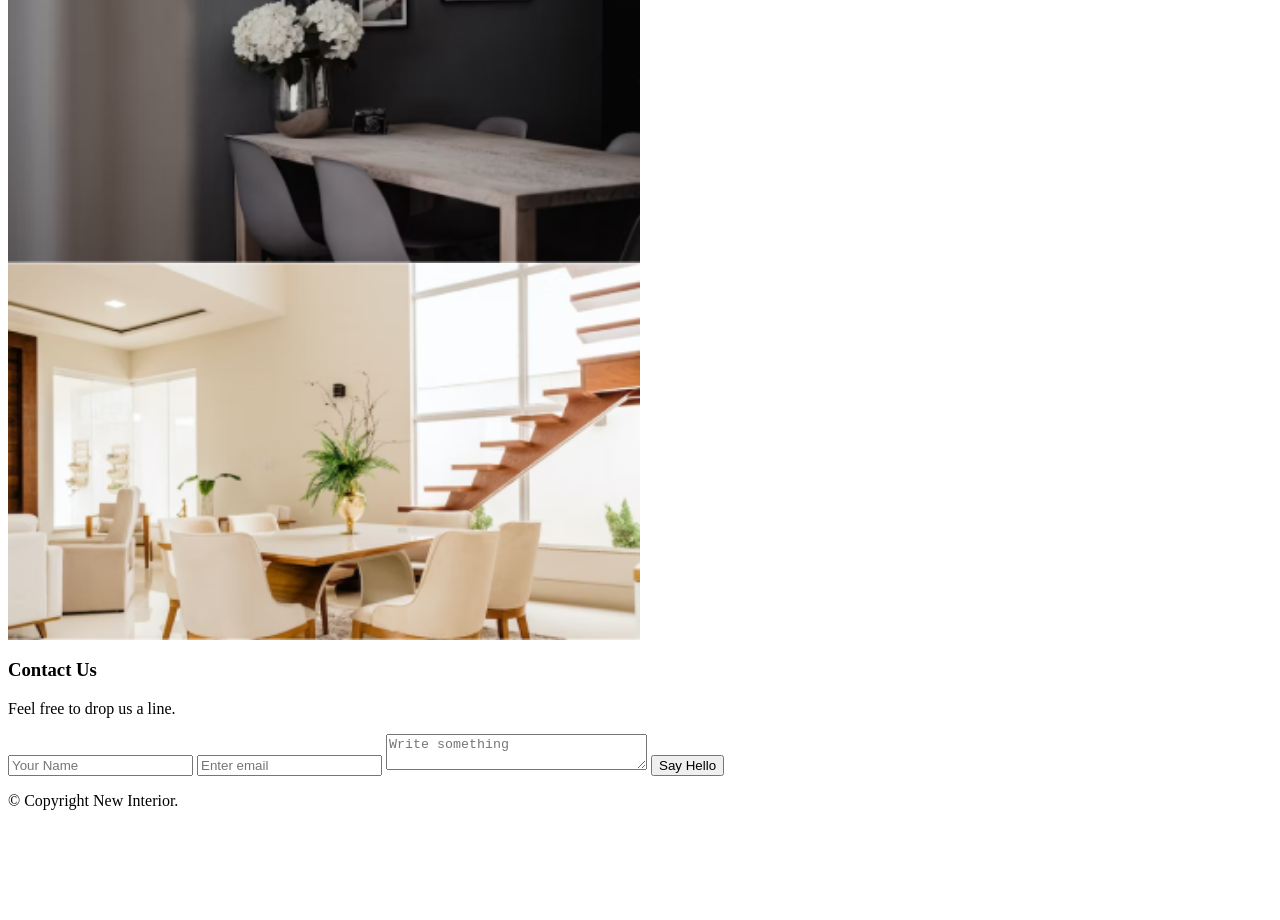
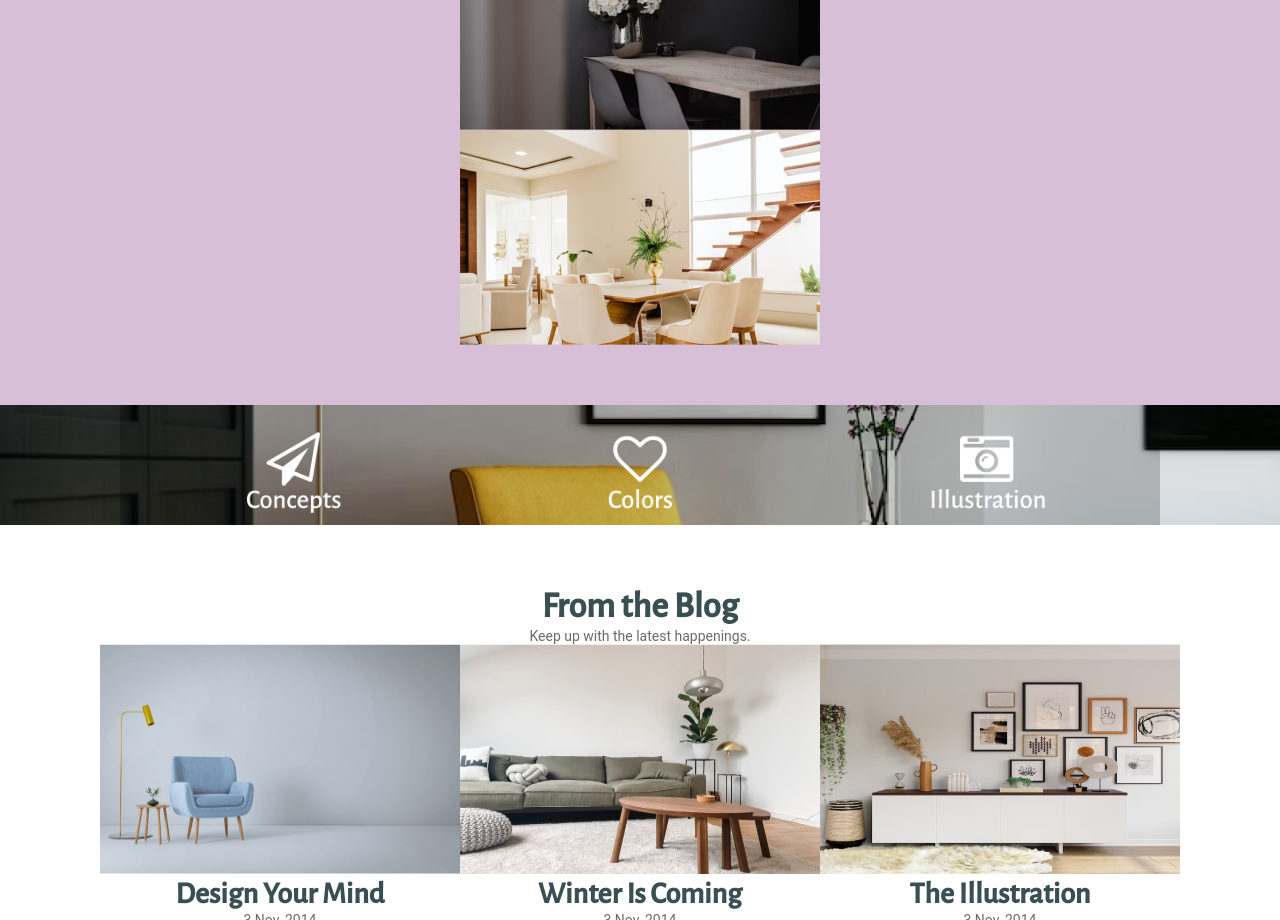
Before and after one commit to ninaraffaela/Project_NewInterior, a plain HTML site: page index.html in a window 1280 px wide. Shown: the part 1880-2800 px from the top of the page. Before the commit the page ends 2706 px from the top, so only its background shows below. Drawn offline with Linux system fonts and the light colour scheme; a web font is replaced by a local one.

Commit message:
so far - krautundruam

```diff
--- a/assets/css/style.css
+++ b/assets/css/style.css
@@ -1,13 +1,129 @@
+@font-face {
+  font-family: "Nixie";
+  src: url("../fonts/Nixie_One/NixieOne-Regular.ttf");
+}
+
+@font-face {
+  font-family: "AlegreyaSans";
+  src: url("../fonts/Alegreya_Sans/AlegreyaSans-Medium.ttf");
+}
+
+@font-face {
+  font-family: "AlegreyaSC";
+  src: url("../fonts/Alegreya_SC/AlegreyaSC-Medium.ttf");
+}
+
+@font-face {
+  font-family: "Roboto";
+  src: url("../fonts/Roboto/Roboto-VariableFont_wdth\,wght.ttf");
+}
+
+* {
+  margin: 0;
+  padding: 0;
+  box-sizing: border-box;
+}
+
+html {
+  font-size: 62.5%;
+
+}
+
+/* ! p, a, */
+p {
+  font-family: "Roboto", Helvetica, sans-serif;
+  font-size: 1.4rem;
+  color: #6A6A6A;
+}
+
+a {
+  font-family: "Roboto", Helvetica;
+  font-size: 1.4rem;
+  text-decoration: none;
+  color: #4DA7CA;
+}
+
+a:hover {
+  text-decoration: underline;
+}
+
+
+/* ! Headlines */
+/* nav left top */
+h1 {
+  color: white;
+  font-family: "AlegreyaSC";
+  font-weight: 500;
+  font-size: 3.6rem;
+}
+
+/* hero */
+h2 {
+  color: white;
+  font-family: "Nixie", Arial, Helvetica, sans-serif;
+  font-weight: 400;
+  font-size: 5.6rem;
+}
+
+/* regular  */
+h3 {
+  color: #3A4F52;
+  font-family: "AlegreyaSans", Arial, Helvetica, sans-serif;
+  font-size: 3.6rem;
+
+}
+
+/* under service/blog */
+h4 {
+  color: #3A4F52;
+  font-family: "AlegreyaSans", Arial, Helvetica, sans-serif;
+  font-size: 3rem;
+}
+
+/* ! HERO + nav */
+
+header {
+  background: url(../img/header.jpg) no-repeat center/cover;
+  height: 100vh;
+}
+
+/* ! MAIN  */
+
+main section {
+  padding: 60px 135px;
+}
 
 
 
 
 
+/* ! Portfolio */
+
+.portfolio {
+  background-color: thistle;
+  padding: 60px 135px;
+
+  display: flex;
+  flex-direction: column;
+  justify-content: center;
+  align-items: center;
+  text-align: center;
+}
+
+.gallery img {
+  width: 360px;
+  height: 215px;
+  object-fit: contain;
+
+  display: grid;
+  gap: 30px;
+}
+
 /* ! Test the IMG Hover button */
 /* # green color missing.  */
 /* # button hover missing */
 
-.container {
+.portfolio .container {
   position: relative;
   width: 50%;
 }
@@ -34,7 +150,9 @@
 
 .container:hover .image {
   opacity: 0.3;
-    background-color: #3a4f52;
+  background-color: teal;
+  /* transform: scale(2); */
+  /* # transform aber innerhalb des rahmens. how? */
 }
 
 .container:hover .middle {
@@ -46,3 +164,81 @@
   font-size: 16px;
   padding: 16px 32px;
 }
+
+
+
+/* ! SERVICES */
+
+.services {
+  background: url(../img/services.png) no-repeat center/ cover;
+}
+
+
+/* ! BLOG */
+
+.blog {
+  display: flex;
+  flex-direction: column;
+  justify-content: center;
+  align-items: center;
+  text-align: center;
+}
+
+.blog img {
+  width: 360px;
+  height: 230px;
+  object-fit:fill;
+}
+
+.blog img:nth-of-type(2) {
+  height: 270px;
+}
+
+.blog img:nth-of-type(3) {
+  height: 360px;
+}
+
+.blog .wrapper {
+  display: grid;
+  grid-template-columns: repeat(3, 1fr);
+}
+
+
+
+
+
+/* ! PARALLAX */
+
+
+/* ! TESTIMONIALS */
+
+
+
+/* ! CONTACT */
+
+.contact  {
+  background: url(../img/div#contact.png) no-repeat center contain;
+  display: flex;
+  justify-content: center;
+  align-items: center;
+  text-align: center;
+}
+
+.contact form {
+  display: grid;
+  gap: 30px;
+}
+
+/* ! Footer */
+
+footer {
+  background-color: #2B3E51;
+  padding-left: 140px;
+  display: flex;
+  align-items: center;
+  height: 140px;
+}
+
+footer p {
+  color: white;
+}
--- a/index.html
+++ b/index.html
@@ -20,8 +20,12 @@
 
         </nav>
 
-    <h2>Slim & Stylish</h2>
-    <p>Modern Design & Competent Service.</p>
+        <section class="hero">
+            <h2>Slim & Stylish</h2>
+            <p>Modern Design & Competent Service.</p>
+        </section>
+
+
 
 
 
@@ -30,7 +34,7 @@
 
     <main>
         <section class="portfolio">
-            <h2>Our Latest Works</h2>
+            <h3>Our Latest Works</h3>
             <p>Take a look at some of our recent products</p>
             <a href="#">View All</a>
 
@@ -83,7 +87,54 @@
 
         <section class="services"></section>
 
-        <section class="blog"></section>
+        <section class="blog">
+            <h3>From the Blog</h3>
+            <p>Keep up with the latest happenings.</p>
+
+            <div class="wrapper">
+
+                <article>
+                    <img src="./assets/img/blog1.png" alt="b1">
+
+                    <h4>Design Your Mind</h4>
+
+                    <p>3 Nov, 2014</p>
+
+                    <p>In at accumsan risus. Nam id volutpat ante. Etiam vel mimattis, vulputate nunc nec, sodales nibh. Etiam nullamagna, gravida eget ultricies sit amet, hendrerit in lorem.</p>
+
+                    <a href="#">Read More</a>
+
+                </article>
+
+                <article>
+                    <img src="./assets/img/blog2.png" alt="b2">
+
+                    <h4>Winter Is Coming</h4>
+
+                    <p>3 Nov, 2014</p>
+
+                    <p>In at accumsan risus. Nam id volutpat ante. Etiam vel mimattis, vulputate nunc nec, sodales nibh. Etiam nullamagna, gravida eget ultricies sit amet, hendrerit in lorem.</p>
+
+                    <a href="#">Read More</a>
+
+                </article>
+
+                <article>
+                    <img src="./assets/img/blog3.png" alt="b3">
+
+                    <h4>The Illustration</h4>
+
+                    <p>3 Nov, 2014</p>
+
+                    <p>In at accumsan risus. Nam id volutpat ante. Etiam vel mimattis, vulputate nunc nec, sodales nibh. Etiam nullamagna, gravida eget ultricies sit amet, hendrerit in lorem.</p>
+
+                    <a href="#">Read More</a>
+
+                </article>
+
+            </div>
+
+        </section>
 
         <section class="parallax"></section>
 
```
Also changed, not shown: assets/fonts/Alegreya_Sans/AlegreyaSans-Black.ttf (added), assets/fonts/Alegreya_Sans/AlegreyaSans-BlackItalic.ttf (added), assets/fonts/Alegreya_Sans/AlegreyaSans-Bold.ttf (added), assets/fonts/Alegreya_Sans/AlegreyaSans-BoldItalic.ttf (added), assets/fonts/Alegreya_Sans/AlegreyaSans-ExtraBold.ttf (added), assets/fonts/Alegreya_Sans/AlegreyaSans-ExtraBoldItalic.ttf (added), assets/fonts/Alegreya_Sans/AlegreyaSans-Italic.ttf (added), assets/fonts/Alegreya_Sans/AlegreyaSans-Light.ttf (added), assets/fonts/Alegreya_Sans/AlegreyaSans-LightItalic.ttf (added), assets/fonts/Alegreya_Sans/AlegreyaSans-Medium.ttf (added), assets/fonts/Alegreya_Sans/AlegreyaSans-MediumItalic.ttf (added), assets/fonts/Alegreya_Sans/AlegreyaSans-Regular.ttf (added), assets/fonts/Alegreya_Sans/AlegreyaSans-Thin.ttf (added), assets/fonts/Alegreya_Sans/AlegreyaSans-ThinItalic.ttf (added), 1 more files, 1 other file. Lines whose indentation alone changed are shown as unchanged.
